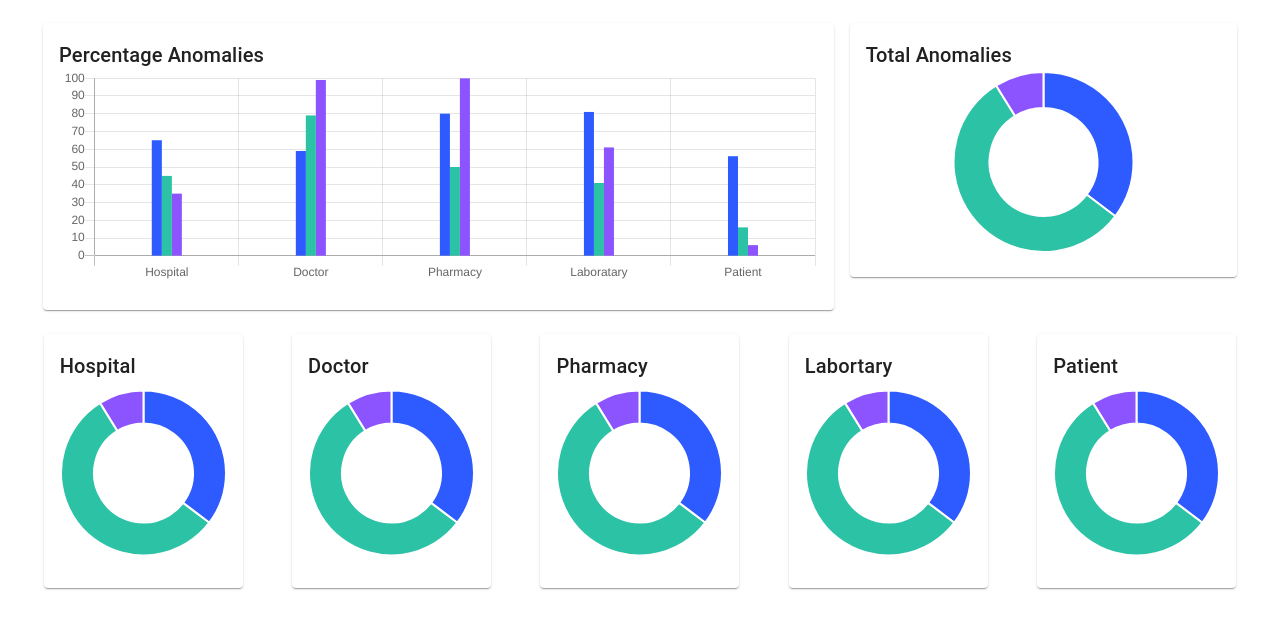
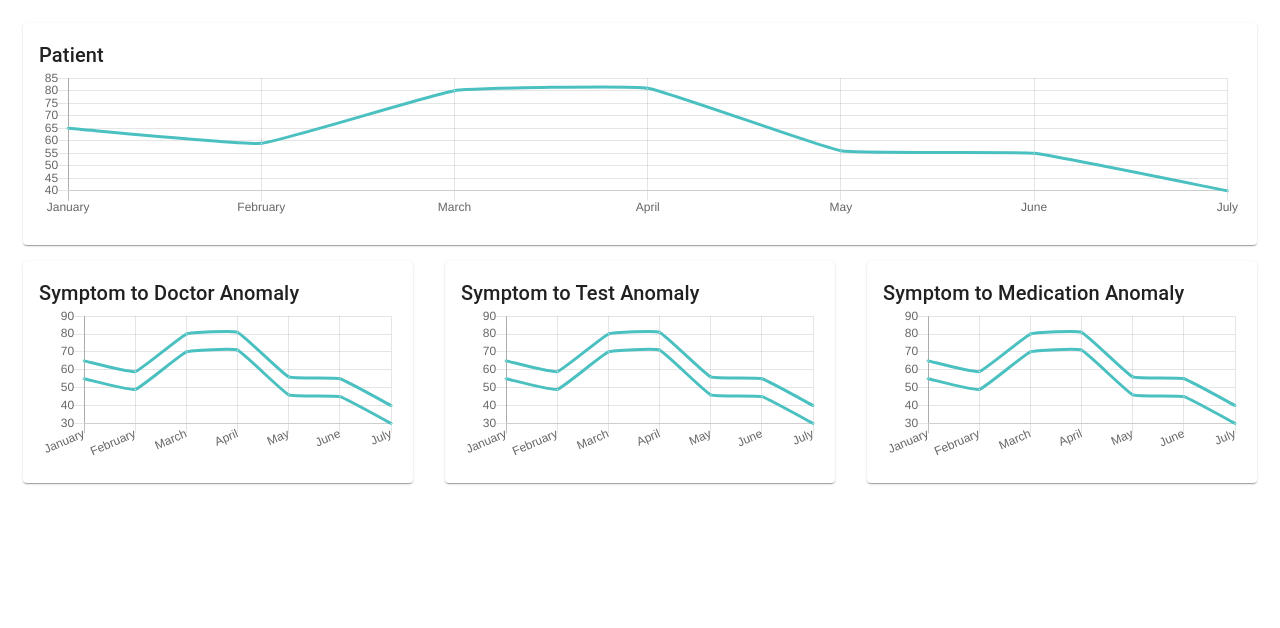
Before and after one commit to SikandarZameer/Anomaly-Dashboard, a React (Create React App) app: page / in a window 1280 px wide. Shown: the top 628 px of the page. Built offline with nearby package versions, Linux system fonts and the light colour scheme.

Commit message:
charts-typography

```diff
--- a/src/App.js
+++ b/src/App.js
@@ -3,8 +3,8 @@ import React from "react";
 // import LineCust from "./Components/Charts/LineCust";
 // import Linestacked from "./Components/Charts/Linestacked";
 // import DChart from "./Components/Charts/Doughnut";
-// import PatientAnomalyDashboard from "./Components/Screens/PatientAnomalyDashboard";
-import ProvidersAnomalyDashboard from "./Components/Screens/ProvidersAnomalyDashboard";
+import PatientAnomalyDashboard from "./Components/Screens/PatientAnomalyDashboard";
+// import ProvidersAnomalyDashboard from "./Components/Screens/ProvidersAnomalyDashboard";
 import "./styles.css";
 
 export default function App() {
@@ -14,8 +14,8 @@ export default function App() {
       <LineCust />
       <Linestacked />
       <DChart /> */}
-      {/* <PatientAnomalyDashboard /> */}
-      <ProvidersAnomalyDashboard />
+      <PatientAnomalyDashboard />
+      {/* <ProvidersAnomalyDashboard /> */}
     </div>
   );
 }
--- a/src/Components/Screens/PatientAnomalyDashboard.jsx
+++ b/src/Components/Screens/PatientAnomalyDashboard.jsx
@@ -1,8 +1,9 @@
 import React, { Component } from "react";
 import { Grid, Typography, Card, CardContent } from "@material-ui/core";
-import Select from "react-select";
+// import Select from "react-select";
 import LineCust from "../Charts/LineCust";
 import Linestacked from "../Charts/Linestacked";
+import ChartCard from "../Cards/ChartCard";
 
 export default class doctorsChart extends Component {
   // constructor(props) {
@@ -14,36 +15,29 @@ export default class doctorsChart extends Component {
       <div style={{ padding: "15px" }}>
         <Grid container spacing={4} justify="space-between">
           <Grid item xs={12}>
-            <Card>
-              <CardContent>
-                <LineCust />
-              </CardContent>
-            </Card>
+            <ChartCard title="Patient" chart={<LineCust />} />
           </Grid>
         </Grid>
         <Grid container spacing={4} justify="space-between">
           <Grid item xs={4}>
-            <Card>
-              <CardContent>
-                <Linestacked />
-              </CardContent>
-            </Card>
+            <ChartCard
+              title="Symptom to Doctor Anomaly"
+              chart={<Linestacked />}
+            />
           </Grid>
 
           <Grid item xs={4}>
-            <Card>
-              <CardContent>
-                <Linestacked />
-              </CardContent>
-            </Card>
+            <ChartCard
+              title="Symptom to Test Anomaly"
+              chart={<Linestacked />}
+            />
           </Grid>
 
           <Grid item xs={4}>
-            <Card>
-              <CardContent>
-                <Linestacked />
-              </CardContent>
-            </Card>
+            <ChartCard
+              title="Symptom to Medication Anomaly"
+              chart={<Linestacked />}
+            />
           </Grid>
         </Grid>
       </div>
```
